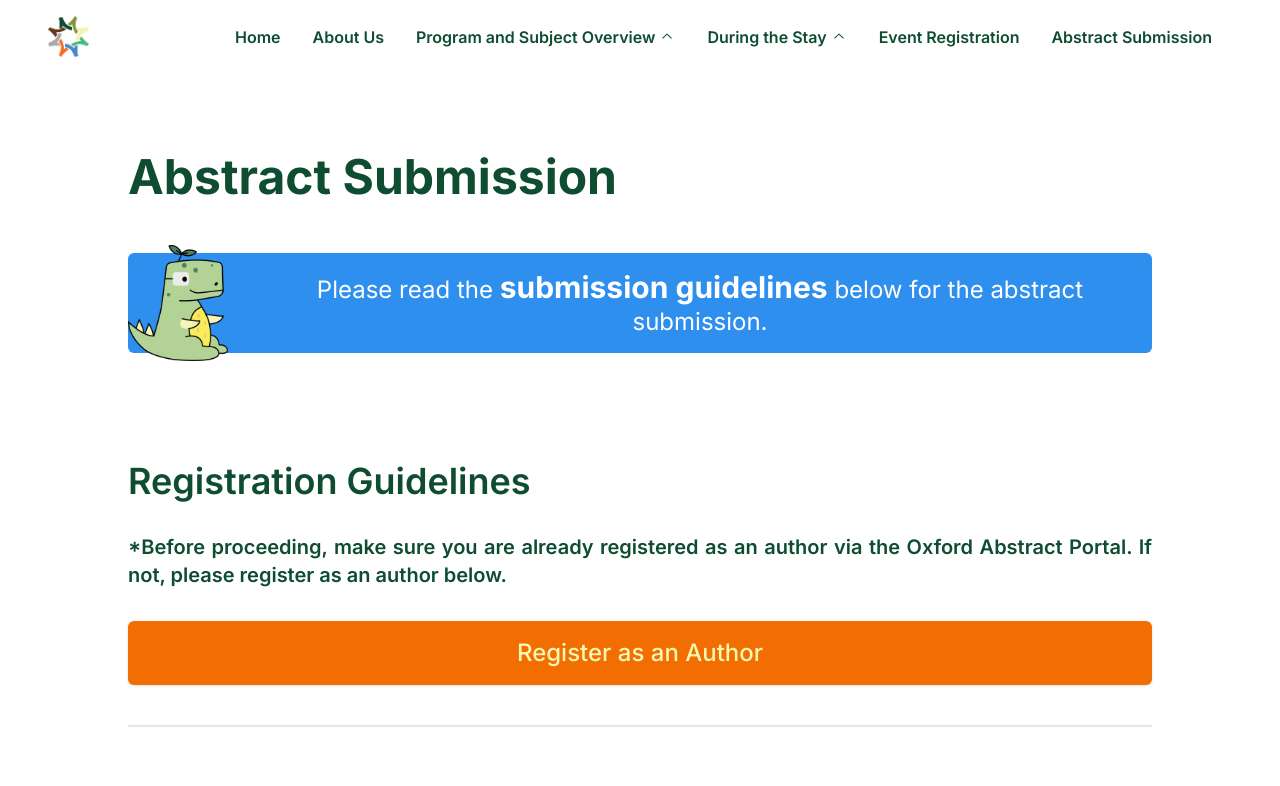
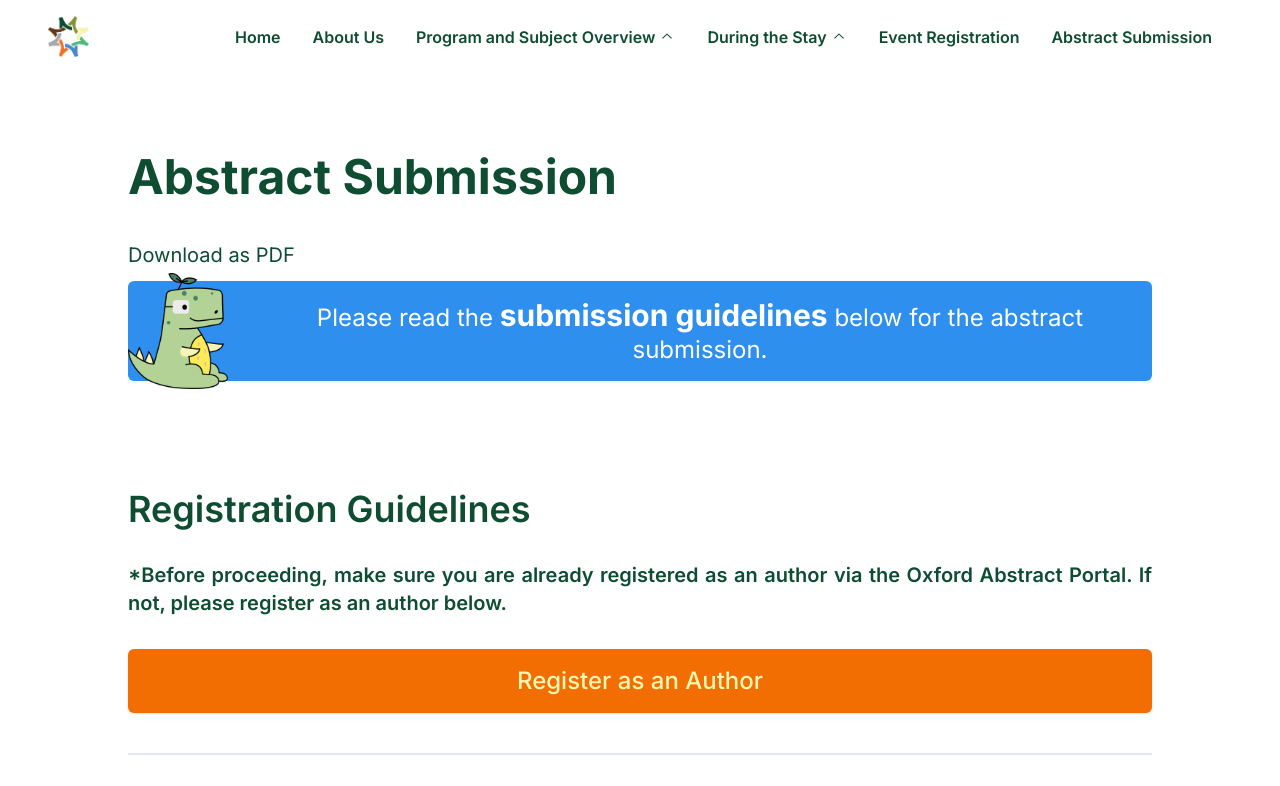
Before and after one commit to ppijerman/iconic-24, a Next.js app: page /submission/submission-guideline in a window 1280 px wide. Shown: the top 786 px of the page. Built offline with nearby package versions, Linux system fonts and the light colour scheme; a web font is replaced by a local one.

Commit message:
updated  download as pdf

```diff
--- a/app/submission/submission-guideline/page.tsx
+++ b/app/submission/submission-guideline/page.tsx
@@ -46,6 +46,9 @@ export default function Page() {
           <h1 className="text-3xl my-10 md:text-5xl font-bold">
             Abstract Submission
           </h1>
+          <a>
+            Download as PDF
+          </a>
 
           <div className="py-10 my-3 h-fit px-5 md:px-0 md:h-[100px] flex flex-col md:flex-row items-center gap-2 md:gap-5 justify-center bg-accent2 w-full text-white rounded-md">
             <Image
```
